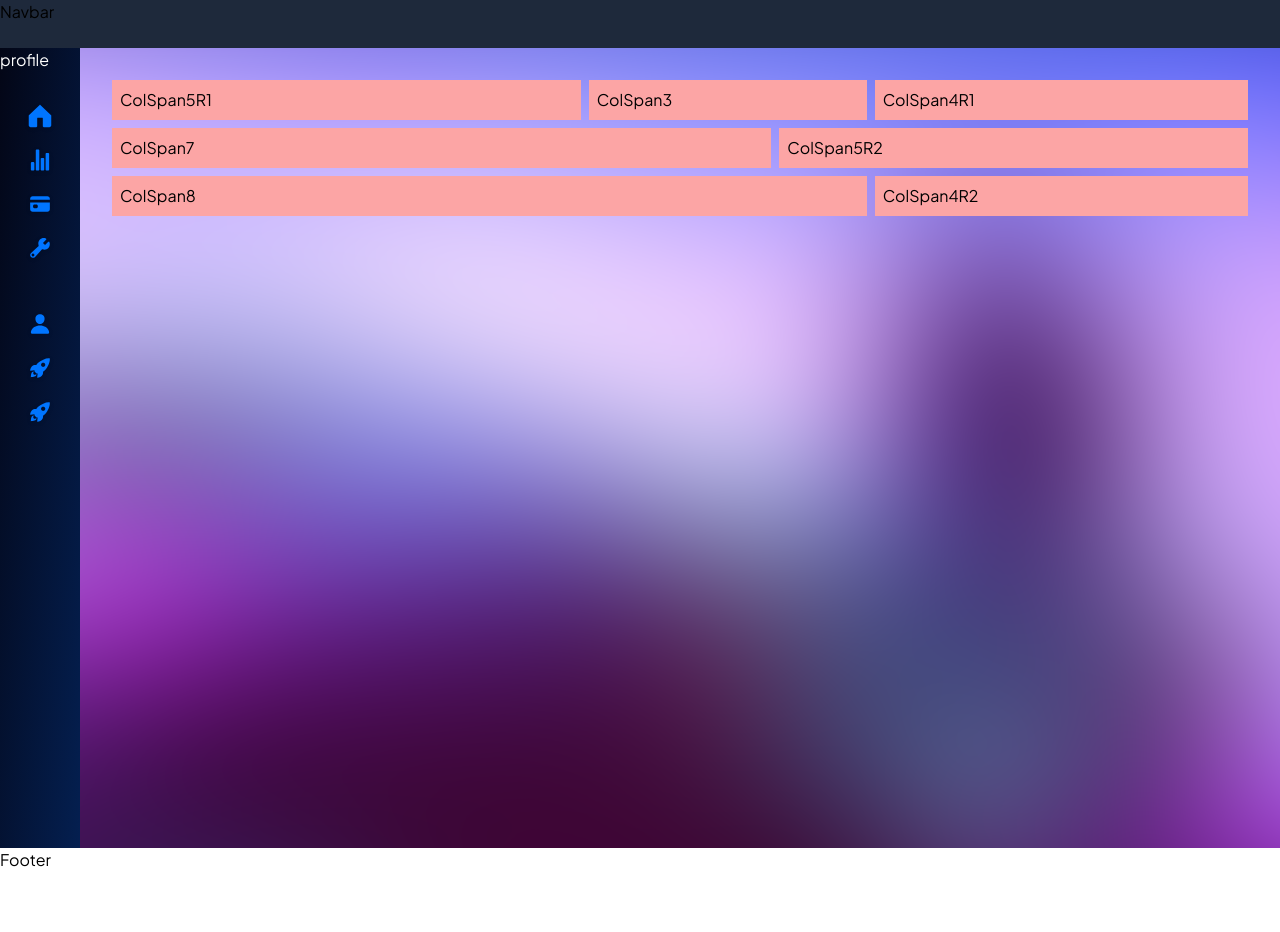
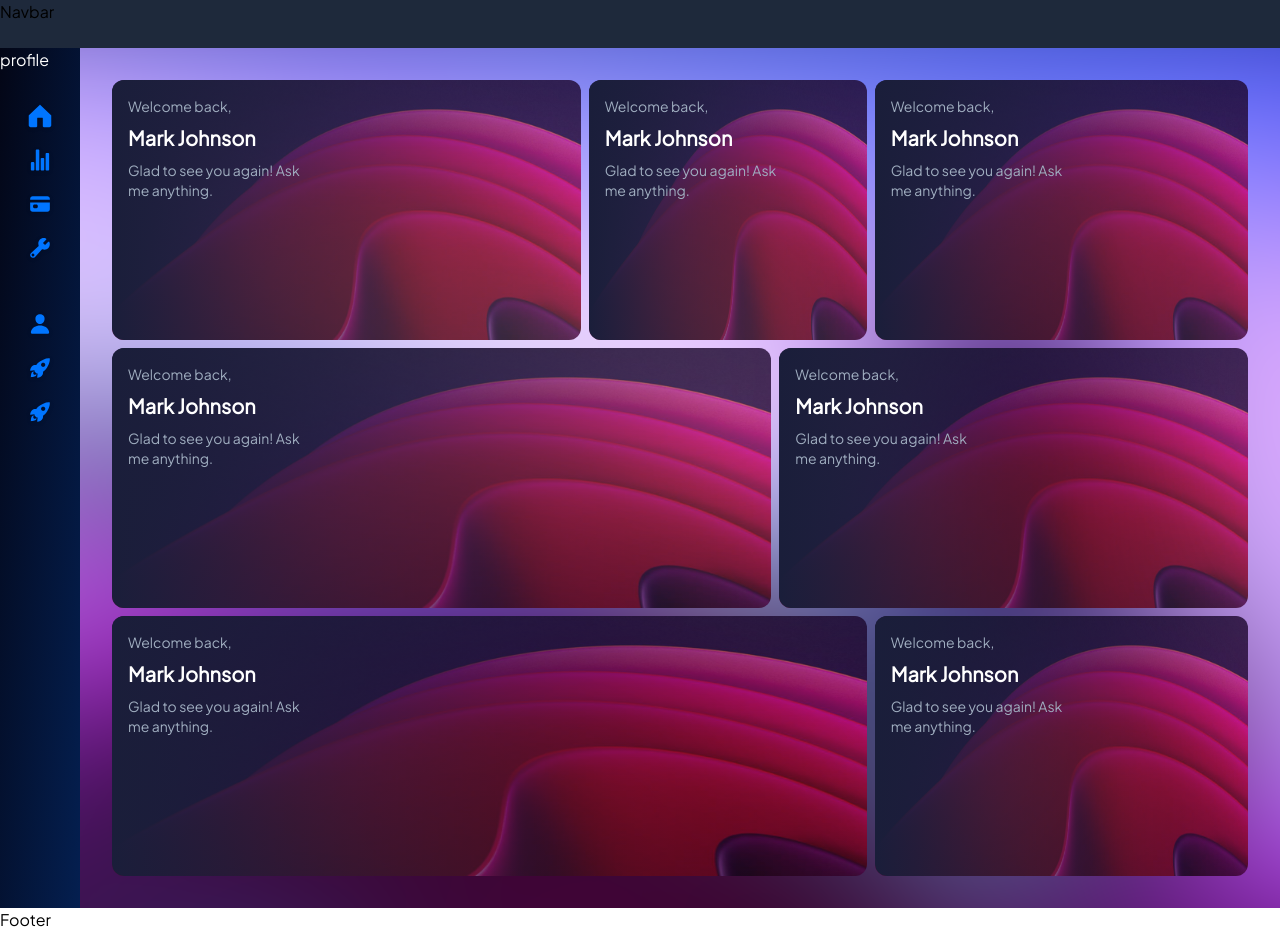
Before and after one commit to OthDr/dot-dashboard, a React (Create React App) app: page / in a window 1280 px wide. Before the commit the page ends 872 px from the top, so only its background shows below. Built offline with nearby package versions, Linux system fonts and the light colour scheme.

Commit message:
dashboard UI  grid system fill test

```diff
--- a/src/components/Layout.tsx
+++ b/src/components/Layout.tsx
@@ -6,11 +6,11 @@ import { Outlet } from 'react-router-dom'
 
 const Layout: React.FC = () => {
     return (
-        <div>
+        <div className='block h-full'>
             <Navbar />
-            <div className="flex bg-slate-900">
+            <div className="h-full flex bg-slate-900">
                 <Sidebar />
-                <div className="w-full bg-slate-700 dashboard-bg">
+                <div className="block w-full h-full bg-slate-700 dashboard-bg">
                     <Outlet />
                 </div>
             </div>
--- a/src/components/global/Sidebar.tsx
+++ b/src/components/global/Sidebar.tsx
@@ -9,9 +9,9 @@ const Sidebar = () => {
     return (
         <>
             <aside
-                onMouseEnter={() => setIsOppen(true)}
-                onMouseLeave={() => setIsOppen(false)}
-                className={`relative min-h-screen bg-gradient-to-tl from-[#041F50] to-darkestPurple2 ${isOppen ? "w-72" : "w-20 hover:w-72 duration-200 "} duration-200 `}
+                // onMouseEnter={() => setIsOppen(true)}
+                // onMouseLeave={() => setIsOppen(false)}
+                className={`relative min-h-screen bg-gradient-to-tl from-[#041F50] to-darkestPurple2 ${isOppen ? "w-72" : "w-20  duration-200 "} duration-200 `}
             >
                 <div className='text-white'>
                     profile
--- a/src/data/sideBarElements.ts
+++ b/src/data/sideBarElements.ts
@@ -19,8 +19,8 @@ export const sideBarElements = [
             },
             {
                 id: 2,
-                title: "Charts",
-                url: "/charts",
+                title: "Tables",
+                url: "/tables",
                 icon: chartsIcon,
             },
             {
--- a/src/index.css
+++ b/src/index.css
@@ -79,8 +79,8 @@ input:-webkit-autofill {
   background-image: url('../src/assets//bg/dashboardPurpBg.svg');
   background-size: cover;
   background-position: center;
-  width: 100vw;
-  height: 100vh;
+  width: 100%;
+  height: 100%;
 }
 
 @keyframes gradient {
--- a/src/scenes/home/GridSystem.tsx
+++ b/src/scenes/home/GridSystem.tsx
@@ -10,28 +10,28 @@ import ColSpan4R1 from './cards/ColSpan4R1';
 const GridSystem: React.FC = () => {
     return (
         <div
-            className='grid grid-cols-12 gap-2'
+            className='grid grid-cols-6 lg:grid-cols-12 gap-2 h-full '
         >
-            <div className="p-2 bg-red-300 col-span-5">
+            <div className="h-[220px] lg:h-[260px] bg-transparent lg:col-span-5  hover:scale-[101%] duration-300 overflow-hidden">
                 <ColSpan5R1 />
             </div>
-            <div className="p-2 bg-red-300 col-span-3">
-                <ColSpan3 />
+            <div className="h-[220px] lg:h-[260px] bg-transparent lg:col-span-3  hover:scale-[101%] duration-300 overflow-hidden">
+                <ColSpan5R1 />{/* <ColSpan3 /> */}
             </div>
-            <div className="p-2 bg-red-300 col-span-4">
-                <ColSpan4R1 />
+            <div className="h-[220px] lg:h-[260px] bg-transparent lg:col-span-4  hover:scale-[101%] duration-300 overflow-hidden">
+                <ColSpan5R1 />{/* <ColSpan4R1 /> */}
             </div>
-            <div className="p-2 bg-red-300 col-span-7">
-                <ColSpan7 />
+            <div className="h-[220px] lg:h-[260px] bg-transparent lg:col-span-7  hover:scale-[101%] duration-300 overflow-hidden">
+                <ColSpan5R1 />{/* <ColSpan7 /> */}
             </div>
-            <div className="p-2 bg-red-300 col-span-5">
-                <ColSpan5R2 />
+            <div className="h-[220px] lg:h-[260px] bg-transparent lg:col-span-5  hover:scale-[101%] duration-300 overflow-hidden">
+                <ColSpan5R1 />{/* <ColSpan5R2 /> */}
             </div>
-            <div className="p-2 bg-red-300 col-span-8">
-                <ColSpan8 />
+            <div className="h-[220px] lg:h-[260px] bg-transparent lg:col-span-8  hover:scale-[101%] duration-300 overflow-hidden">
+                <ColSpan5R1 />{/* <ColSpan8 /> */}
             </div>
-            <div className="p-2 bg-red-300 col-span-4">
-                <ColSpan4R2 />
+            <div className="h-[220px] lg:h-[260px] bg-transparent lg:col-span-4  hover:scale-[101%] duration-300 overflow-hidden">
+                <ColSpan5R1 />{/* <ColSpan4R2 /> */}
             </div>
         </div>
     );
--- a/src/scenes/home/Home.tsx
+++ b/src/scenes/home/Home.tsx
@@ -3,8 +3,8 @@ import GridSystem from './GridSystem';
 
 const Home: React.FC = () => {
     return (
-        <div className=' min-h-screen p-8'>
-            <div className="w-full flex flex-col gap-4 lg:gap-10">
+        <div className='h-full min-h-screen lg:p-8'>
+            <div className="w-full h-full flex flex-col gap-4 lg:gap-10 ">
                 <GridSystem />
             </div>
         </div>
--- a/src/scenes/home/cards/ColSpan5R1.tsx
+++ b/src/scenes/home/cards/ColSpan5R1.tsx
@@ -1,8 +1,20 @@
 import React from 'react';
+import bg from "../../../assets/bg/cspan11.png";
 
 const ColSpan5R1: React.FC = () => {
     return (
-        <div>ColSpan5R1</div>
+        <div className='group relative block rounded-xl overflow-hidden h-[260px]'>
+            <img className='relative w-full h-[260px] opacity-80 group-hover:opacity-100 duration-150' src={bg} alt="bg" />
+            <div className='z-10 p-4 h-full w-full top-0 left-0 absolute block bg-gradient-to-r from-darkPurple to-transparent  duration-150'>
+
+                <div className="flex flex-col text-primaryWhite lg:gap-y-2">
+                    <p className='text-xs lg:text-sm text-baseGray'>Welcome back,</p>
+                    <h2 className='text-lg lg:text-xl font-bold'>Mark Johnson</h2>
+                    <p className='text-xs lg:text-sm text-baseGray max-w-44'>Glad to see you again! Ask me anything.</p>
+                </div>
+
+            </div>
+        </div>
     );
 };
 
--- a/src/scenes/products/Products.tsx
+++ /dev/null
@@ -1,9 +0,0 @@
-import React from 'react'
-
-const Products: React.FC = () => {
-    return (
-        <div>Products</div>
-    )
-}
-
-export default Products
--- /dev/null
+++ b/src/scenes/settings/Settings.tsx
@@ -0,0 +1,9 @@
+import React from 'react'
+
+const Settings: React.FC = () => {
+    return (
+        <div>Settings</div>
+    )
+}
+
+export default Settings
--- /dev/null
+++ b/src/scenes/tables/Tables.tsx
@@ -0,0 +1,9 @@
+import React from 'react'
+
+const Tables: React.FC = () => {
+    return (
+        <div className='text-white'>Tables</div>
+    )
+}
+
+export default Tables
--- a/src/scenes/users/Users.tsx
+++ /dev/null
@@ -1,9 +0,0 @@
-import React from 'react'
-
-const Users: React.FC = () => {
-    return (
-        <div className='text-white'>Users</div>
-    )
-}
-
-export default Users
```
Also changed, not shown: src/routes/Router.tsx (+6 -6 lines), src/assets/bg/cspan11.png (added).
